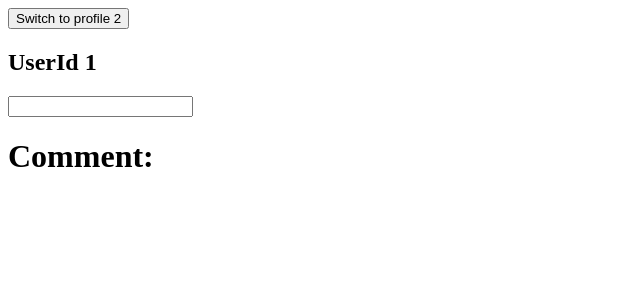
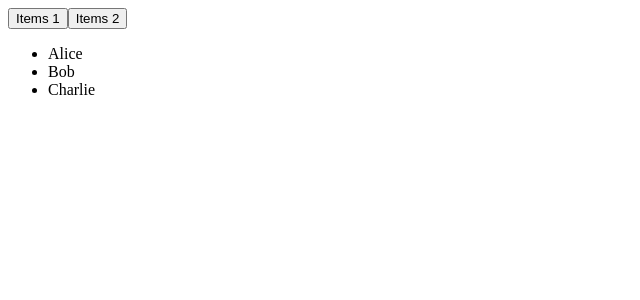
Before and after one commit to 21MoududAhammed/learn-useEffect, a React (Vite) app: page / in a window 1280 px wide. Shown: the top 300 px of the page, without its empty margins (0-640 px from the left). Built offline with nearby package versions, Linux system fonts and the light colour scheme.

Commit message:
reset previous state but there is a problem if both array has same id

```diff
--- a/src/App.jsx
+++ b/src/App.jsx
@@ -1,12 +1,14 @@
 import { useState } from "react";
-import ShowComments from "./components/ShowComments";
+import { items1, items2 } from "./utils/comments";
+import ItemDetails from "./components/ItemDetails";
 
 export default function App(){
-  const [userId, setUserId] = useState(1);
+  const [items, setItems] = useState(items1);
     return (
         <>
-        <button onClick={()=>setUserId(userId === 1 ? 2 : 1 )}>Switch to profile {userId === 1 ? 2 : 1} </button>
-        <ShowComments key={userId} userId={userId}/>
+        <button onClick={()=> setItems(items1)}>Items 1</button>
+        <button onClick={()=> setItems(items2)}>Items 2</button>
+        <ItemDetails items={items}/>
         </>
     );
 }
--- /dev/null
+++ b/src/components/ItemDetails.jsx
@@ -0,0 +1,24 @@
+import { useState } from "react";
+
+export default function ItemDetails({ items }) {
+  const [selectionId, setSelectionId] = useState(null);
+
+const selection = items.find(item => item.id === selectionId) ?? null;
+
+  return (
+    <>
+      <ul>
+        {items.map((item) => (
+          <li key={item.id} onClick={() => setSelectionId(item.id)}>
+            {item.name}
+          </li>
+        ))}
+      </ul>
+      {selection && (
+        <h2>
+          Id:{selection.id} name: {selection.name}
+        </h2>
+      )}
+    </>
+  );
+}
--- a/src/utils/comments.js
+++ b/src/utils/comments.js
@@ -1,9 +1,13 @@
-const commentsArray = [
-    { userId: 1, comment: "Great post!" },
-    { userId: 2, comment: "Interesting topic." },
-    { userId: 3, comment: "I have a question." },
-    { userId: 4, comment: "Well explained!" },
-    // Add more objects as needed
-  ];
+const items1 = [
+  { id: 1, name: "Alice" },
+  { id: 2, name: "Bob" },
+  { id: 3, name: "Charlie" },
+];
 
-  export default commentsArray;
+const items2 = [
+  { id: 101, name: "John" },
+  { id: 2, name: "Jane" },
+  { id: 103, name: "Doe" },
+];
+
+export { items1, items2 };
```
